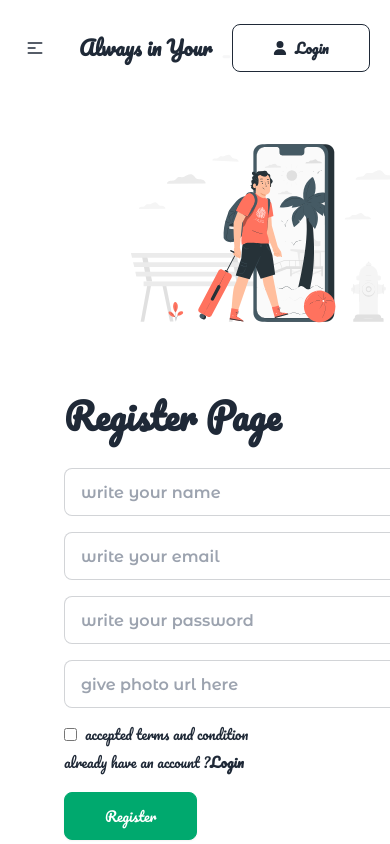
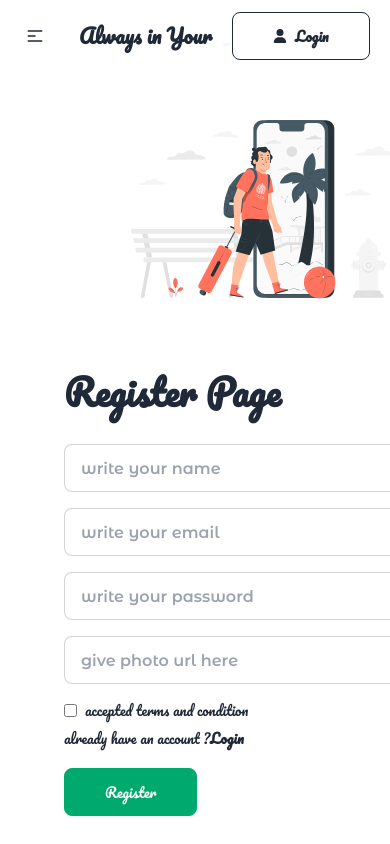
Before and after one commit to Sajjad-Hosan/world-journeys, a React (Vite) app: page /register in a window 390 px wide. Shown: the top 844 px of the page. Built offline with nearby package versions, Linux system fonts and the light colour scheme; no server answers.

Commit message:
responsive done,ui design compleate,func compleate,all done

```diff
--- a/src/components/Header/Header.jsx
+++ b/src/components/Header/Header.jsx
@@ -28,7 +28,7 @@ const Header = () => {
   );
   return (
     <>
-      <div className="navbar bg-base-100 pr-5 md:px-10 py-6">
+      <div className="navbar bg-base-100 pr-5 md:px-10 py-3">
         <div className="navbar-start">
           <div className="dropdown">
             <div tabIndex={0} role="button" className="btn btn-ghost lg:hidden">
```
